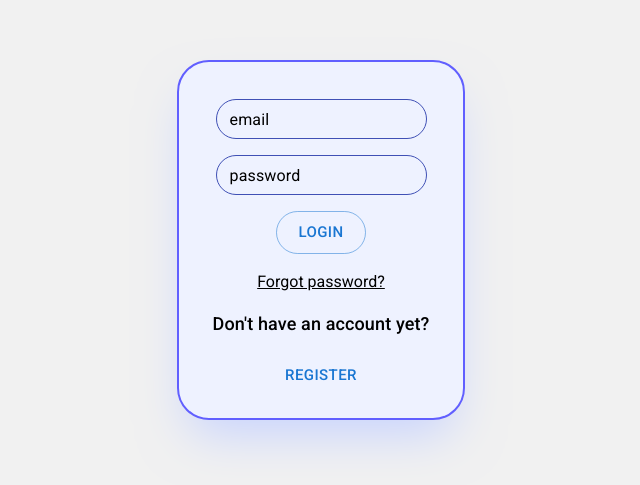
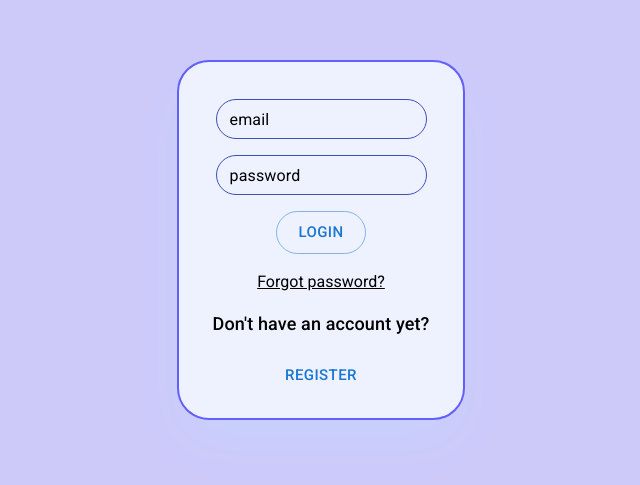
Before and after one commit to DamjannM/Event-Planning-App, a React (Vite) app in the folder client/: page / in a window 1280 px wide. Shown: the part 207-692 px from the top of the page, without its empty margins (319-959 px from the left). Built offline with nearby package versions, Linux system fonts and the light colour scheme; no server answers.

Commit message:
Changed background of application

```diff
--- a/client/src/components/Header.tsx
+++ b/client/src/components/Header.tsx
@@ -5,7 +5,7 @@ type HeaderProps = {
 };
 
 export function Header({ handleLogOut }: HeaderProps){
-    return <div className="bg-white h-16 items-center text-sm sm:text-base justify-between flex !m-2 !p-2  rounded-2xl">
+    return <div className="bg-violet-200 h-16 items-center text-sm sm:text-base justify-between flex !m-2 !p-2 rounded-2xl">
         <img src={"/logo.jpg"} alt="Event logo" className="h-10 w-auto" />
         <span className="text-xl font-semibold text-blue-950">Event Planner</span>
         <Button
--- a/client/src/index.css
+++ b/client/src/index.css
@@ -7,7 +7,7 @@
 }
 
 .background {
-  background-color: #f1f1f1;
+  background-color: #cdcafa;
 }
 
 .scroll-hide {
```
Also changed, not shown: 1 other file (tests, documents, lock files or other folders).
